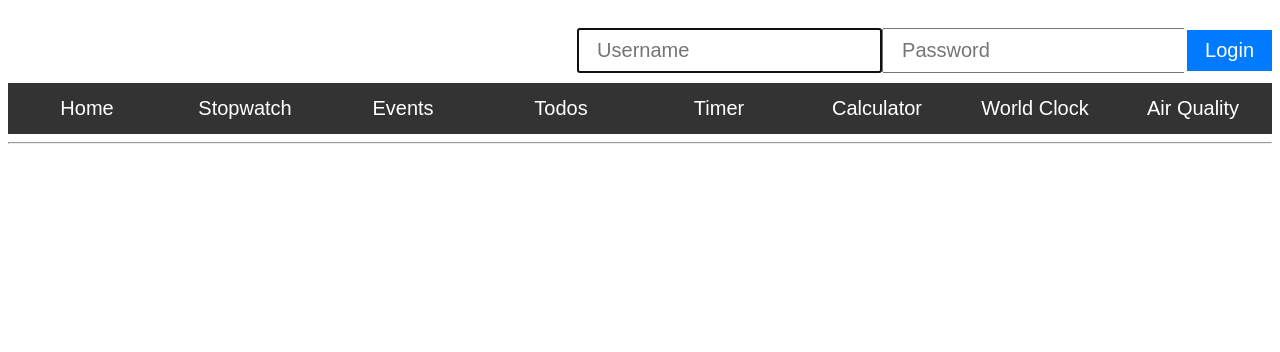
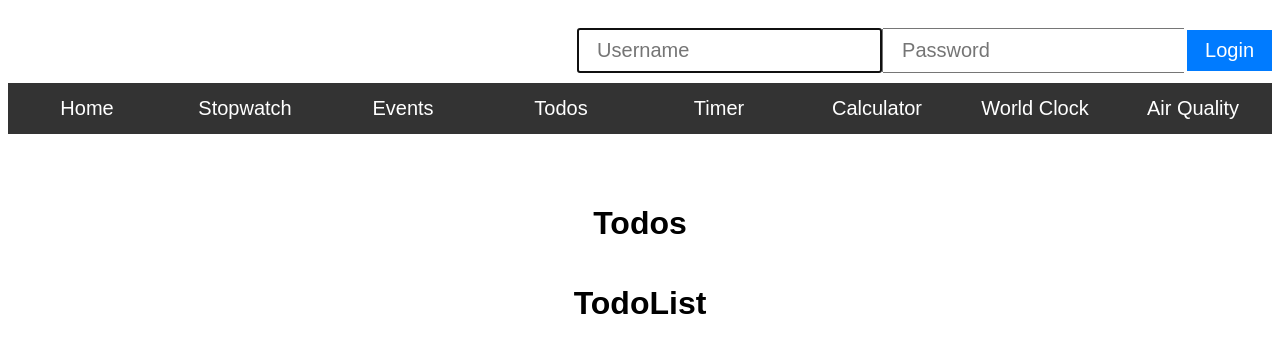
Before and after one commit to briantam23/utilities-app, a React app: page /#/todos in a window 1280 px wide. Shown: the top 352 px of the page. Built offline with nearby package versions, Linux system fonts and the light colour scheme.

Commit message:
Added todo components

```diff
--- a/src/components/events/Events.js
+++ b/src/components/events/Events.js
@@ -1,5 +1,5 @@
 import React, { Component, Fragment } from 'react';
-import { HashRouter as Router, Route } from 'react-router-dom';
+import { Route } from 'react-router-dom';
 import axios from 'axios';
 import Nav from './Nav';
 import EventList from './EventList';
@@ -24,13 +24,11 @@ class Events extends Component {
             if(genres.indexOf(genre) === -1) genres.push(genre)  //compiling all the different genres
         })
         return(
-            <Router>
-                <Fragment>
-                    <Nav genres={ genres }/>
-                    <Route exact path='/ticketmaster_events' render={ () => <EventList events={ events }/> }/>
-                    <Route path='/ticketmaster_events/genre/:genreName?' render={({ match }) => <EventList events={ events } genre={ match.params.genreName }/>}/>
-                </Fragment>
-            </Router>
+            <Fragment>
+                <Nav genres={ genres }/>
+                <Route exact path='/ticketmaster_events' render={ () => <EventList events={ events }/> }/>
+                <Route path='/ticketmaster_events/genre/:genreName?' render={({ match }) => <EventList events={ events } genre={ match.params.genreName }/>}/>
+            </Fragment>
         )
     }
 }
--- a/src/components/events/nav.less
+++ b/src/components/events/nav.less
@@ -2,6 +2,7 @@
     display: flex;
     padding: 0 10px;
     color: steelblue;
+    margin: 30px 0px 20px 0px;
   }
 
   .navTitle {
--- /dev/null
+++ b/src/components/todos/SingleTodo.js
@@ -0,0 +1,13 @@
+import React, { Component, Fragment } from 'react';
+
+
+class SingleTodo extends Component {
+    render() {
+        return(
+            <h1>SingleTodo</h1>
+        )
+    }
+}
+
+
+export default SingleTodo;
--- /dev/null
+++ b/src/components/todos/TodoList.js
@@ -0,0 +1,13 @@
+import React, { Component, Fragment } from 'react';
+
+
+class TodoList extends Component {
+    render() {
+        return(
+            <h1>TodoList</h1>
+        )
+    }
+}
+
+
+export default TodoList;
--- a/src/components/todos/Todos.js
+++ b/src/components/todos/Todos.js
@@ -1,10 +1,18 @@
 import React, { Component, Fragment } from 'react';
+import { Route } from 'react-router-dom';
+import styles from './todos.less';
+import TodoList from './TodoList';
+import SingleTodo from './SingleTodo';
 
 
 class Todos extends Component {
     render() {
         return(
-            <hr/>
+            <div className={ styles.todosContainer }>
+                <h1>Todos</h1>
+                <Route exact path='/todos' component={ TodoList } />
+                <Route path='/todos/:todoId' component={ SingleTodo } />
+            </div>
         )
     }
 }
--- a/src/components/todos/todos.less
+++ b/src/components/todos/todos.less
@@ -0,0 +1,6 @@
+.todosContainer {
+    display: flex;
+    flex-direction: column;
+    align-items: center;
+    margin-top: 50px;
+}
```
Also changed, not shown: 1 other file (tests, documents, lock files or other folders).
